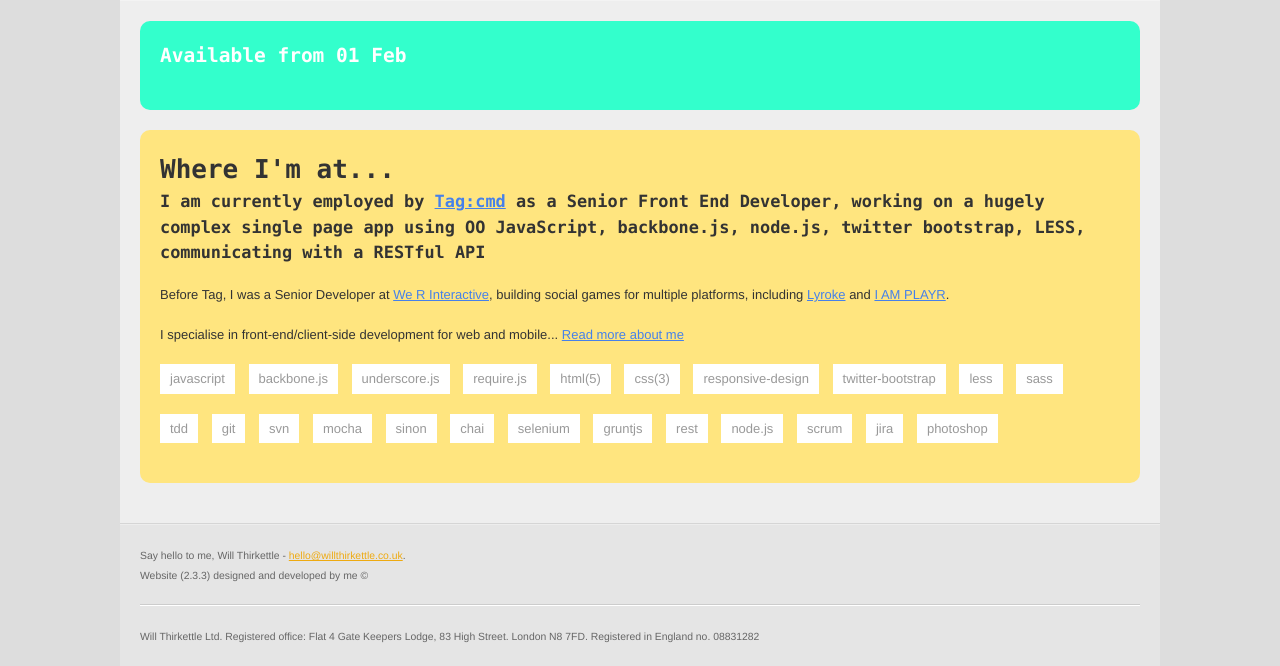
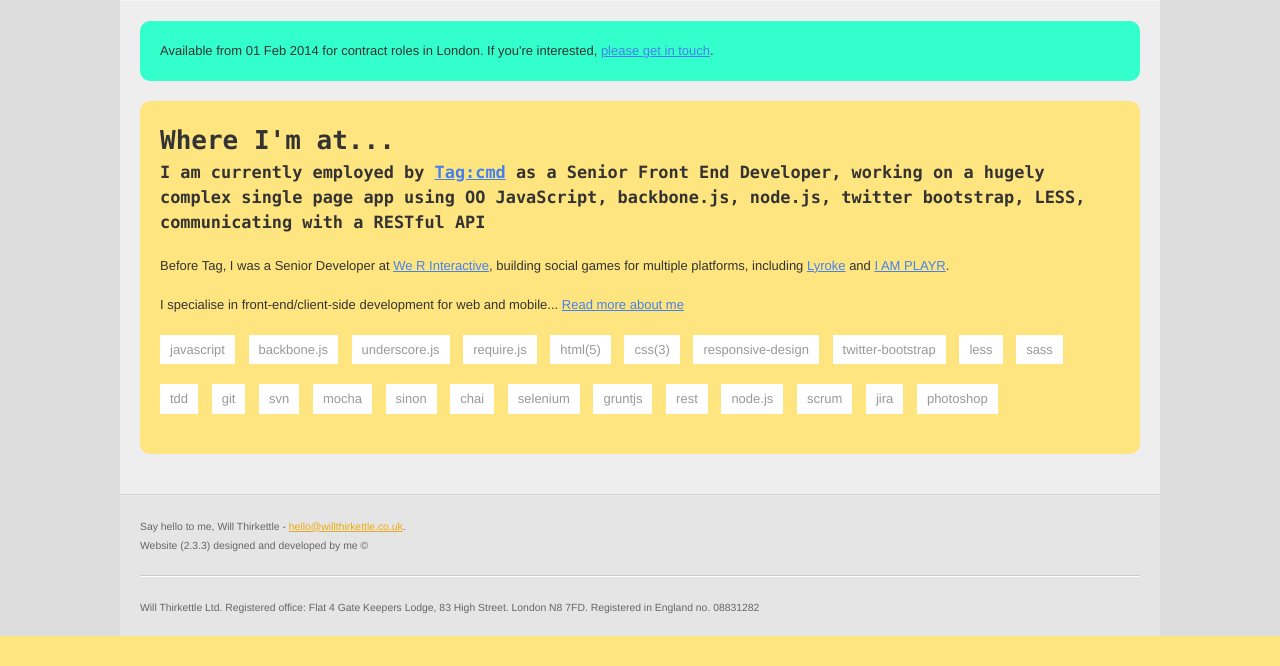
Before and after one commit to SirKettle/willthirkettle, a PHP site: page /static/index.php in a window 1280 px wide. Shown: the part 220-886 px from the top of the page. After the commit the page ends 856 px from the top, so only its background shows below. Run offline with PHP 8.4, Linux system fonts and the light colour scheme; data that the repository does not hold is empty; some libraries are stand-ins or nearby versions.

Commit message:
no script css

```diff
--- /dev/null
+++ b/assets/css/noscript.css
@@ -0,0 +1,3 @@
+
+  body.cNotReady > * {
+    opacity: 1; }
--- a/assets/css/styles.css
+++ b/assets/css/styles.css
@@ -333,8 +333,7 @@ img.image {
       .cBody .cPage > .cContent section a:hover {
         color: cornflowerblue; }
       .cBody .cPage > .cContent section.available {
-        background: #33FFCC;
-        color: white; }
+        background: #33FFCC; }
       .cBody .cPage > .cContent section.hired {
         background: #a00;
         color: white; }
--- a/assets/html/home.html
+++ b/assets/html/home.html
@@ -1,4 +1,4 @@
-<section class="available"><h2>Available from 01 Feb</h2></section>
+<section class="available">Available from 01 Feb 2014 for contract roles in London. If you're interested, <a href="/#!Contact">please get in touch</a>.</section>
 <!-- <section class="hired"><h2>Hired until 01 May</h2></section> -->
 <section>
   <h1>Where I'm at...</h1>
--- a/src/sass/global/defaults.scss
+++ b/src/sass/global/defaults.scss
@@ -186,7 +186,7 @@ img.image {
 
         &.available {
           background: #33FFCC;
-          color: white;
+          // color: white;
         }
 
         &.hired {
--- a/src/template/links.php
+++ b/src/template/links.php
@@ -3,6 +3,10 @@
     <link rel="apple-touch-icon" sizes="72x72" href="/assets/img/icons/72.png">
     <link rel="apple-touch-icon" sizes="114x114" href="/assets/img/icons/114.png">
     <link rel="stylesheet" type="text/css" href="/assets/css/styles.css<?php echo $cacheBusting; ?>">
+
+    <noscript>
+        <link rel="stylesheet" type="text/css" href="/assets/css/noscript.css<?php echo $cacheBusting; ?>">
+    </noscript>
     <?php
       if ($googlePlusId) {
         echo "<link rel=\"author\" href=\"https://plus.google.com/$googlePlusId\">";
```
